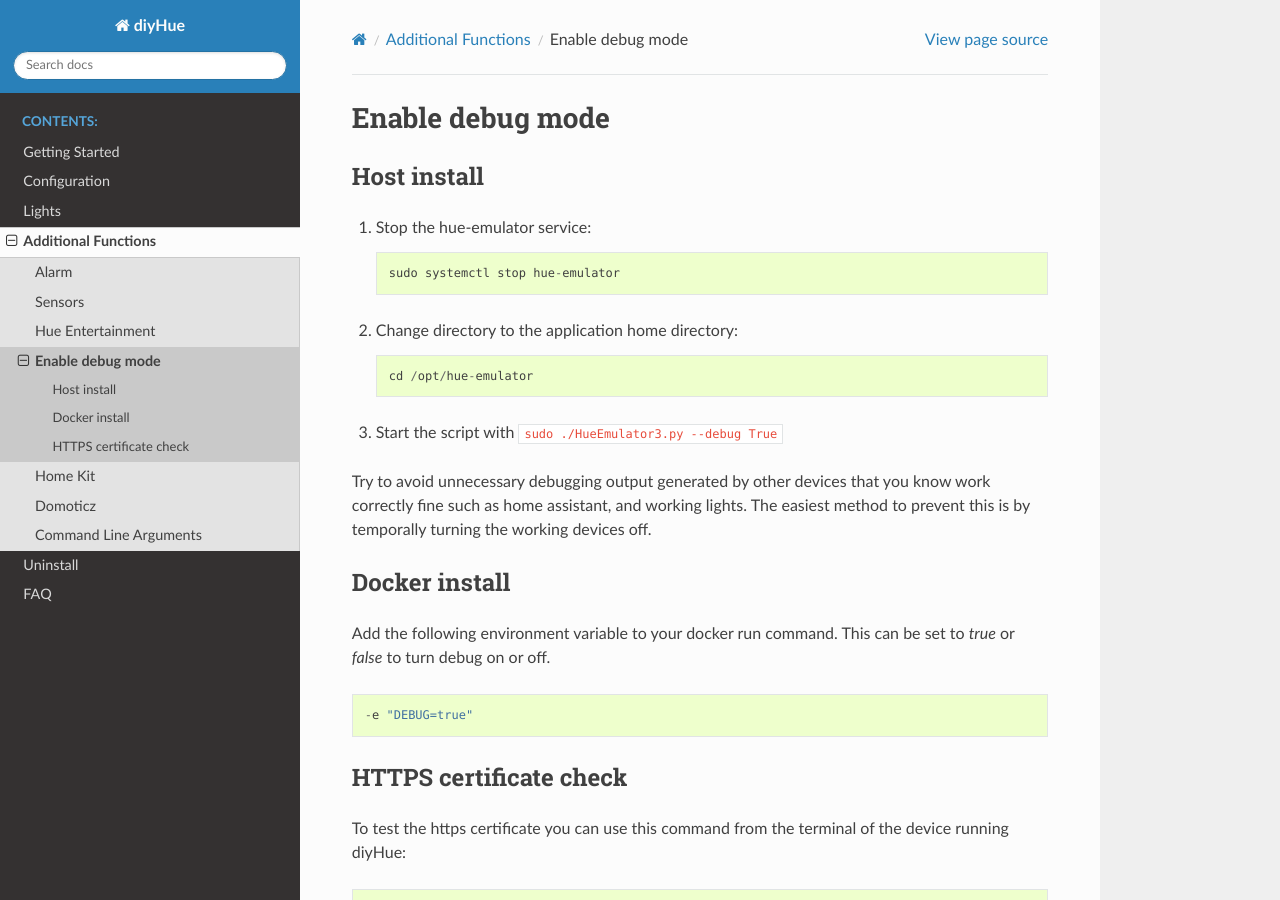
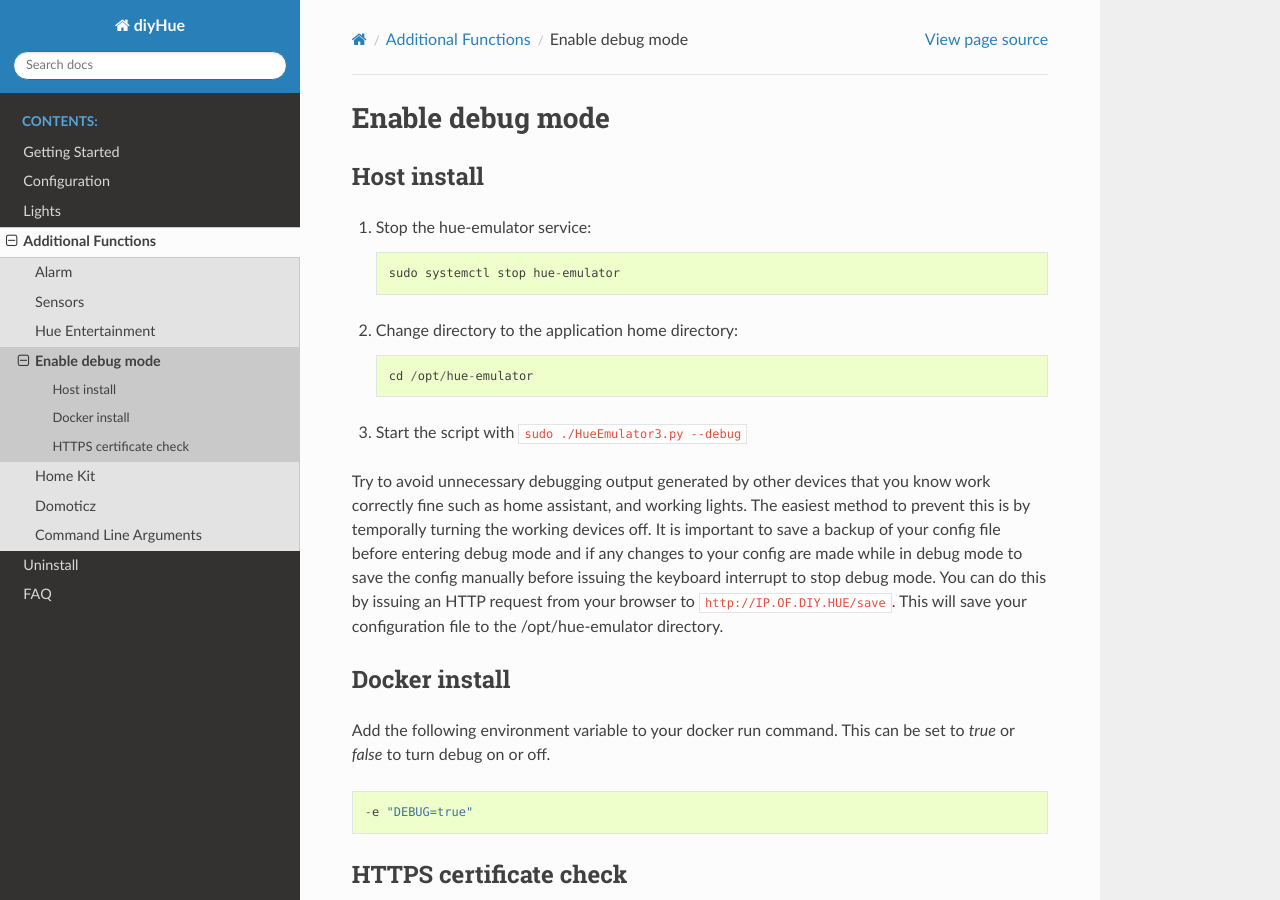
Before and after one commit to diyhue/ReadTheDocs, a Sphinx documentation site: the page built from source/AddFuncts/debug.rst, in a window 1280 px wide and 900 px high. Built offline with Sphinx 7.4.7 and the Read the Docs theme 2.0.0, drawn with Linux system fonts in a browser that asks for light colours.

Commit message:
Update debug.rst
Updated.

```diff
--- a/source/AddFuncts/debug.rst
+++ b/source/AddFuncts/debug.rst
@@ -13,9 +13,9 @@
 
     cd /opt/hue-emulator
 
-3. Start the script with ``sudo ./HueEmulator3.py --debug True``
+3. Start the script with ``sudo ./HueEmulator3.py --debug``
 
-Try to avoid unnecessary debugging output generated by other devices that you know work correctly fine such as home assistant, and working lights. The easiest method to prevent this is by temporally turning the working devices off.
+Try to avoid unnecessary debugging output generated by other devices that you know work correctly fine such as home assistant, and working lights. The easiest method to prevent this is by temporally turning the working devices off.  It is important to save a backup of your config file before entering debug mode and if any changes to your config are made while in debug mode to save the config manually before issuing the keyboard interrupt to stop debug mode.  You can do this by issuing an HTTP request from your browser to ``http://IP.OF.DIY.HUE/save``.  This will save your configuration file to the /opt/hue-emulator directory.
 
 Docker install
 --------------
```
